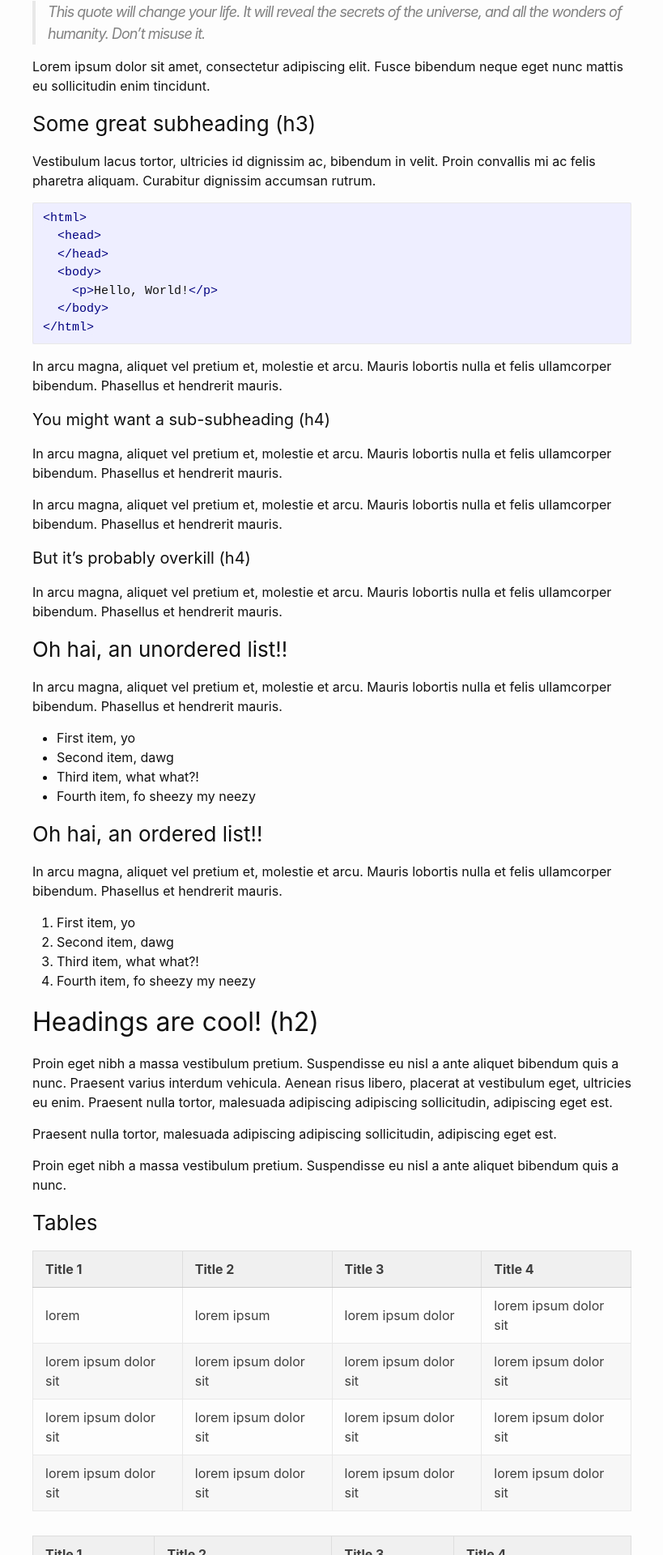
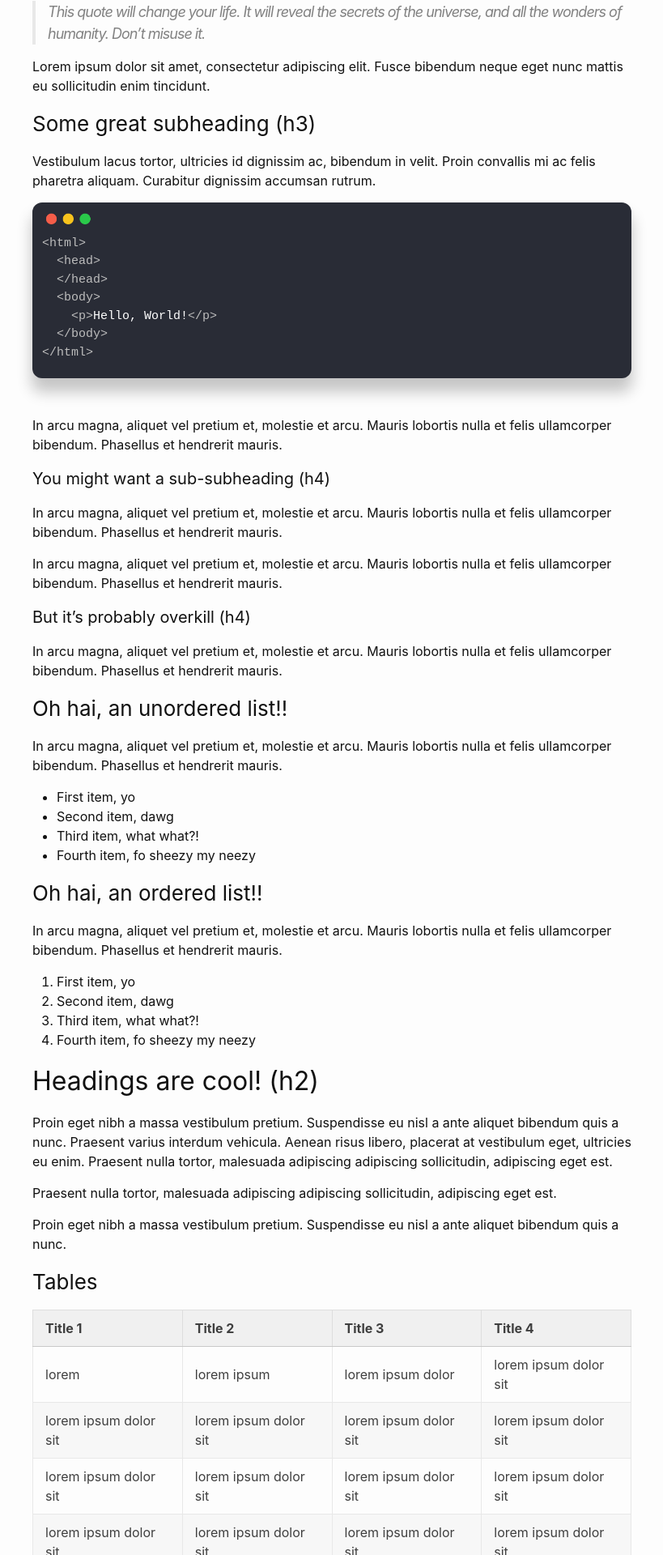
Before and after one commit to airoweb/old-blog, a Jekyll site: the page built from _posts/2016-05-20-this-post-demonstrates-post-content-styles.md, in a window 1280 px wide. Shown: the part 964-2884 px from the top of the page at 81% size, without its empty margins (230-1049 px from the left). Built offline with Jekyll 4.4.1, drawn with Linux system fonts in a browser that asks for light colours.

Commit message:
add temprory code background

```diff
--- a/_sass/minima/_base.scss
+++ b/_sass/minima/_base.scss
@@ -260,3 +260,28 @@ table {
     border: 1px solid $grey-color-light;
   }
 }
+.highlighter-rouge .highlight {
+  background: transparent !important;
+}
+.highlighter-rouge {
+  background: url(../macos.png) no-repeat 12px 12px / 64px  !important;
+  background-color: #292c36 !important;
+  border-radius: 12px;
+  box-shadow: 0px 16px 18px 1px #c5c5c5;
+  margin-bottom: 46px;
+}
+pre {
+  padding: 40px 12px 20px 12px;
+}
+pre, code {
+  font-size: 15px;
+  border: 0 none;
+  border-radius: 3px;
+  background-color: transparent;
+}
+pre > code {
+  color: #fff;
+}
+.highlight .nt {
+  color: #bcbcbc !important;
+}
```
Also changed, not shown: assets/macos.png (added).
